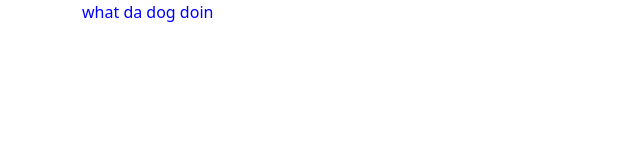
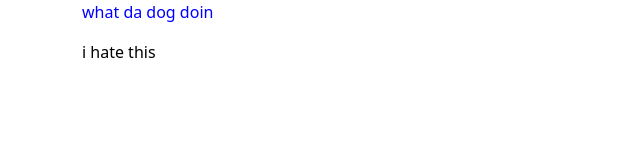
Before and after one commit to dantecoupet/dantecoupet.github.io, a plain HTML site: page index.html in a window 1280 px wide. Shown: the full height of the page, 0-640 px from the left. Drawn offline with nearby package versions, Linux system fonts and the light colour scheme.

Commit message:
new text

```diff
--- a/index.html
+++ b/index.html
@@ -20,6 +20,7 @@
 
         <div class="container" style="color:black;">
             <p style="color: blue;">what da dog doin</p>
+            <p>i hate this</p>
         </div>
 
 
```
